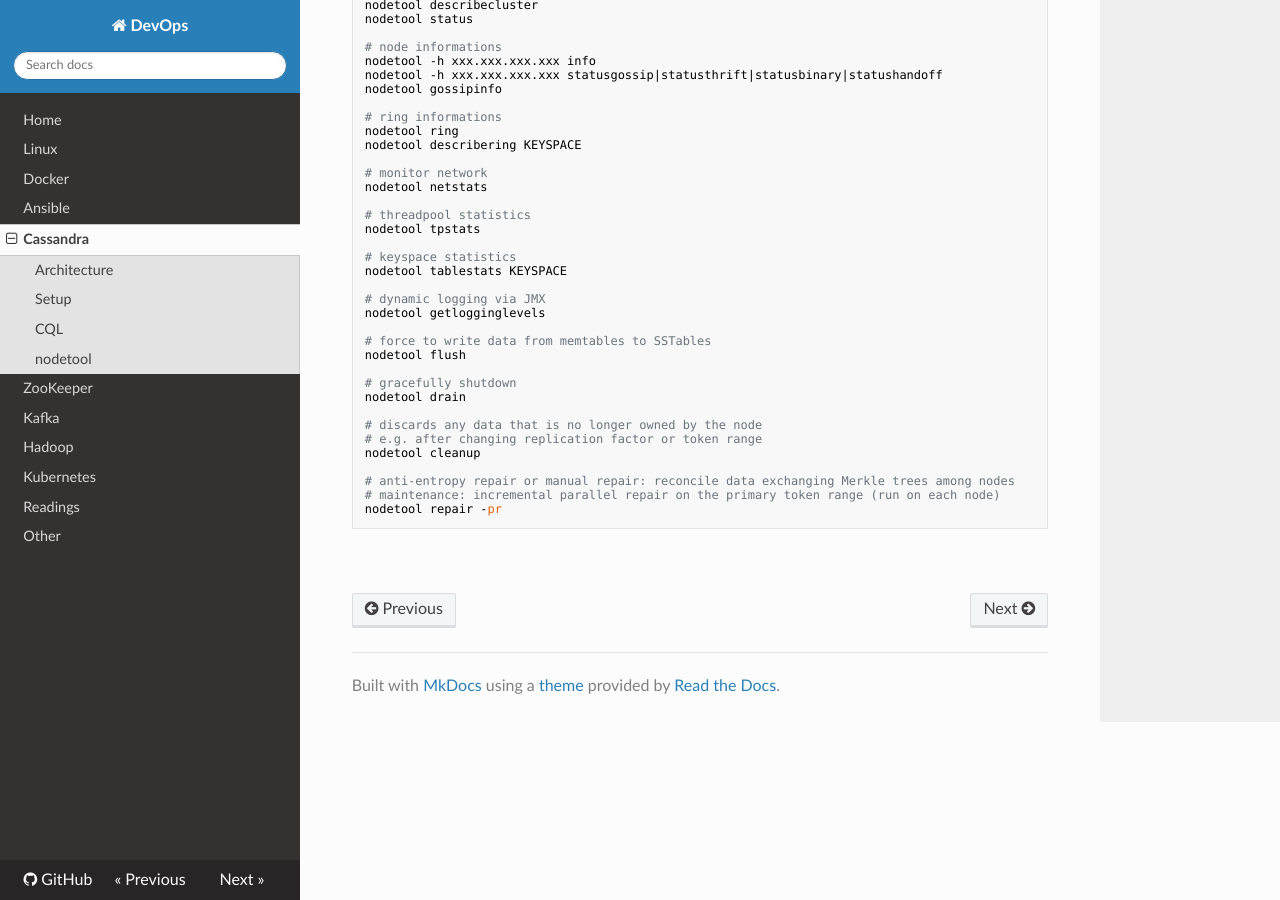
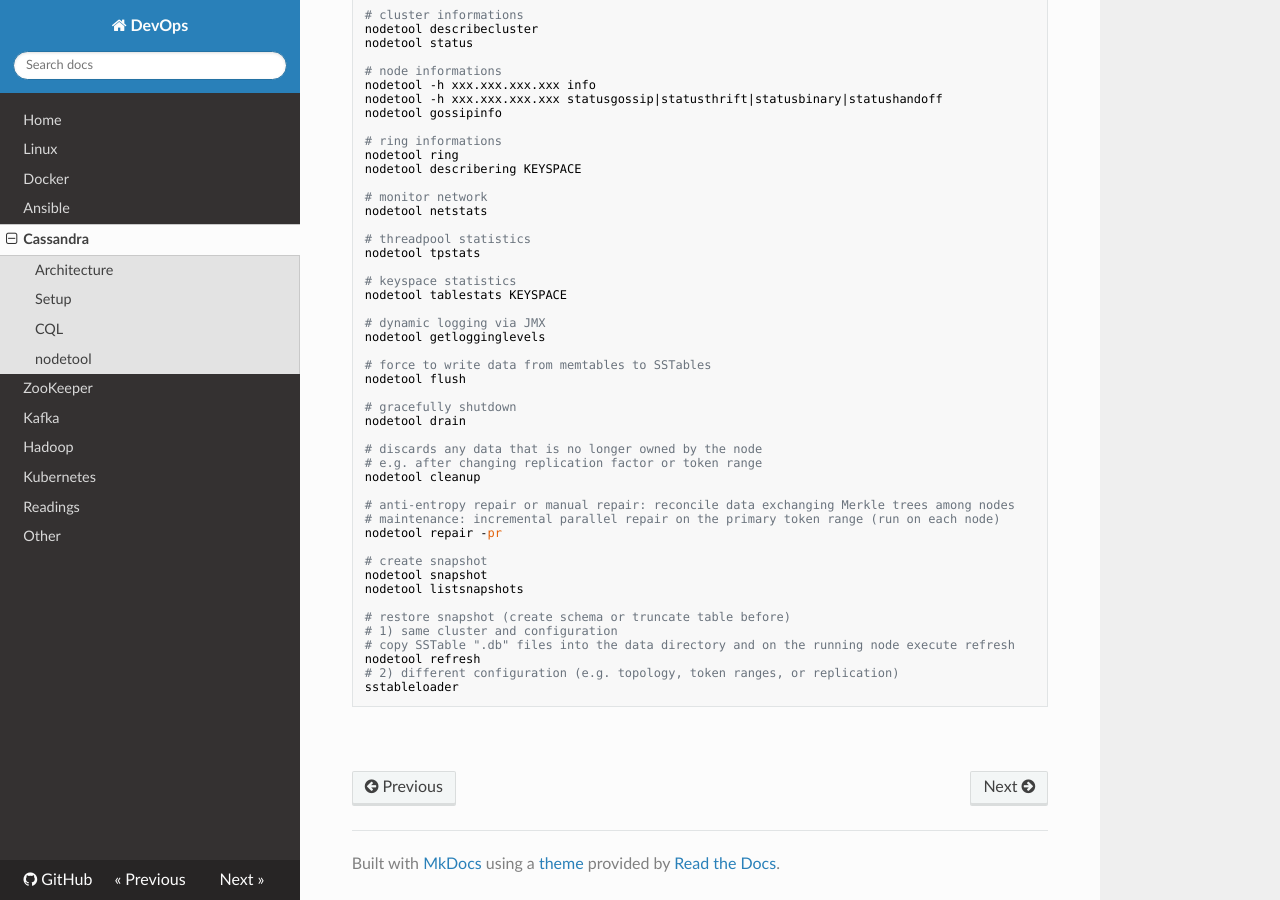
Before and after one commit to niqdev/devops, an MkDocs documentation site: the page built from docs/cassandra.md, in a window 1280 px wide and 900 px high, scrolled down 5603 px. Built offline with MkDocs 1.6.1, drawn with Linux system fonts in a browser that asks for light colours; nearby versions of some CDN libraries; old or Windows-style settings are respelled for this version of MkDocs.

Commit message:
doc: update cassandra nodetool

````diff
--- a/docs/cassandra.md
+++ b/docs/cassandra.md
@@ -229,6 +231,17 @@ nodetool cleanup
 # anti-entropy repair or manual repair: reconcile data exchanging Merkle trees among nodes
 # maintenance: incremental parallel repair on the primary token range (run on each node)
 nodetool repair -pr
+
+# create snapshot
+nodetool snapshot
+nodetool listsnapshots
+
+# restore snapshot (create schema or truncate table before)
+# 1) same cluster and configuration
+# copy SSTable ".db" files into the data directory and on the running node execute refresh
+nodetool refresh
+# 2) different configuration (e.g. topology, token ranges, or replication)
+sstableloader
 ```
 
 <br>
````
Also changed, not shown: other parts of docs/cassandra.md (+2 -0 lines).
